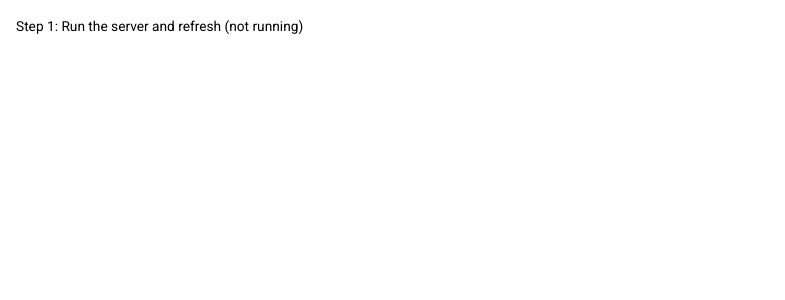
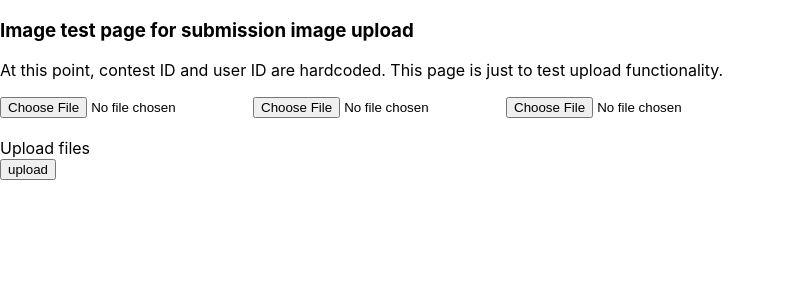
Before and after one commit to hatchways/team-owl, a React (Create React App) app in the folder client/: page /imgtest in a window 1280 px wide. Shown: the top 300 px of the page, without its empty margins (0-785 px from the left). Built offline with nearby package versions, Linux system fonts and the light colour scheme; no server answers.

Commit message:
setup test image upload page

```diff
--- a/client/package.json
+++ b/client/package.json
@@ -4,10 +4,11 @@
   "private": true,
   "dependencies": {
     "@material-ui/core": "^4.1.3",
+    "axios": "^0.20.0",
     "react": "^16.8.6",
     "react-dom": "^16.8.6",
     "react-router-dom": "^5.0.1",
-    "react-scripts": "3.0.1"
+    "react-scripts": "^3.4.3"
   },
   "scripts": {
     "start": "react-scripts start",
--- a/client/src/App.js
+++ b/client/src/App.js
@@ -1,17 +1,21 @@
-import React from "react";
-import { MuiThemeProvider } from "@material-ui/core";
-import { BrowserRouter, Route } from "react-router-dom";
+import React from 'react';
+import { MuiThemeProvider } from '@material-ui/core';
+import { BrowserRouter, Route, Switch } from 'react-router-dom';
 
-import { theme } from "./themes/theme";
-import LandingPage from "./pages/Landing";
+import { theme } from './themes/theme';
+import LandingPage from './pages/Landing';
+import ImgTest from './pages/ImgTest';
 
-import "./App.css";
+import './App.css';
 
 function App() {
   return (
     <MuiThemeProvider theme={theme}>
       <BrowserRouter>
-        <Route path="/" component={LandingPage} />
+        <Switch>
+          <Route exact path="/" component={LandingPage} />
+          <Route exact path="/imgtest" component={ImgTest} />
+        </Switch>
       </BrowserRouter>
     </MuiThemeProvider>
   );
--- /dev/null
+++ b/client/src/pages/ImgTest.js
@@ -0,0 +1,76 @@
+import React, { useState, Fragment } from 'react';
+import axios from 'axios';
+
+const ImgTest = () => {
+  const [file1, setFiles1] = useState();
+  const [file2, setFiles2] = useState();
+  const [file3, setFiles3] = useState();
+  //const [uploadedFile, setUploadedFile] = useState({});
+
+  const onChangeOne = (e) => {
+    setFiles1(e.target.files[0]);
+  };
+  const onChangeTwo = (e) => {
+    setFiles2(e.target.files[0]);
+  };
+  const onChangeThree = (e) => {
+    setFiles3(e.target.files[0]);
+  };
+  const filesArray = [];
+
+  const setFilesArray = () => {
+    filesArray.push(file1);
+    filesArray.push(file2);
+    filesArray.push(file3);
+  };
+
+  const onSubmit = async (e) => {
+    e.preventDefault();
+    setFilesArray();
+
+    const formData = new FormData();
+    for (let i = 0; i < filesArray.length; i++) {
+      formData.append(`submissionPic`, filesArray[i]);
+    }
+
+    try {
+      console.log(formData);
+      const res = await axios.post(
+        '/api/contest/5f610a2b2a60880de9af58ae/submission',
+        formData
+      );
+      const { submission } = res.data;
+      // setUploadedFile({ submission });
+      console.log(submission);
+    } catch (error) {
+      if (error.response.status === 500) {
+        console.log('There was a problem with the server');
+      } else {
+        console.log(error.response.data.msg);
+      }
+    }
+  };
+
+  return (
+    <Fragment>
+      <h3>Image test page for submission image upload</h3>
+      <p>
+        At this point, contest ID and user ID are hardcoded. This page is just
+        to test upload functionality.
+      </p>
+      <form onSubmit={onSubmit}>
+        <div>
+          <input type="file" id="customFile1" onChange={onChangeOne} />
+          <input type="file" id="customFile2" onChange={onChangeTwo} />
+          <input type="file" id="customFile3" onChange={onChangeThree} />
+          <br />
+          <br />
+          <label htmlFor="customFile">Upload files</label>
+        </div>
+        <input type="submit" value="upload" />
+      </form>
+    </Fragment>
+  );
+};
+
+export default ImgTest;
```
Also changed, not shown: 1 other file (tests, documents, lock files or other folders).
